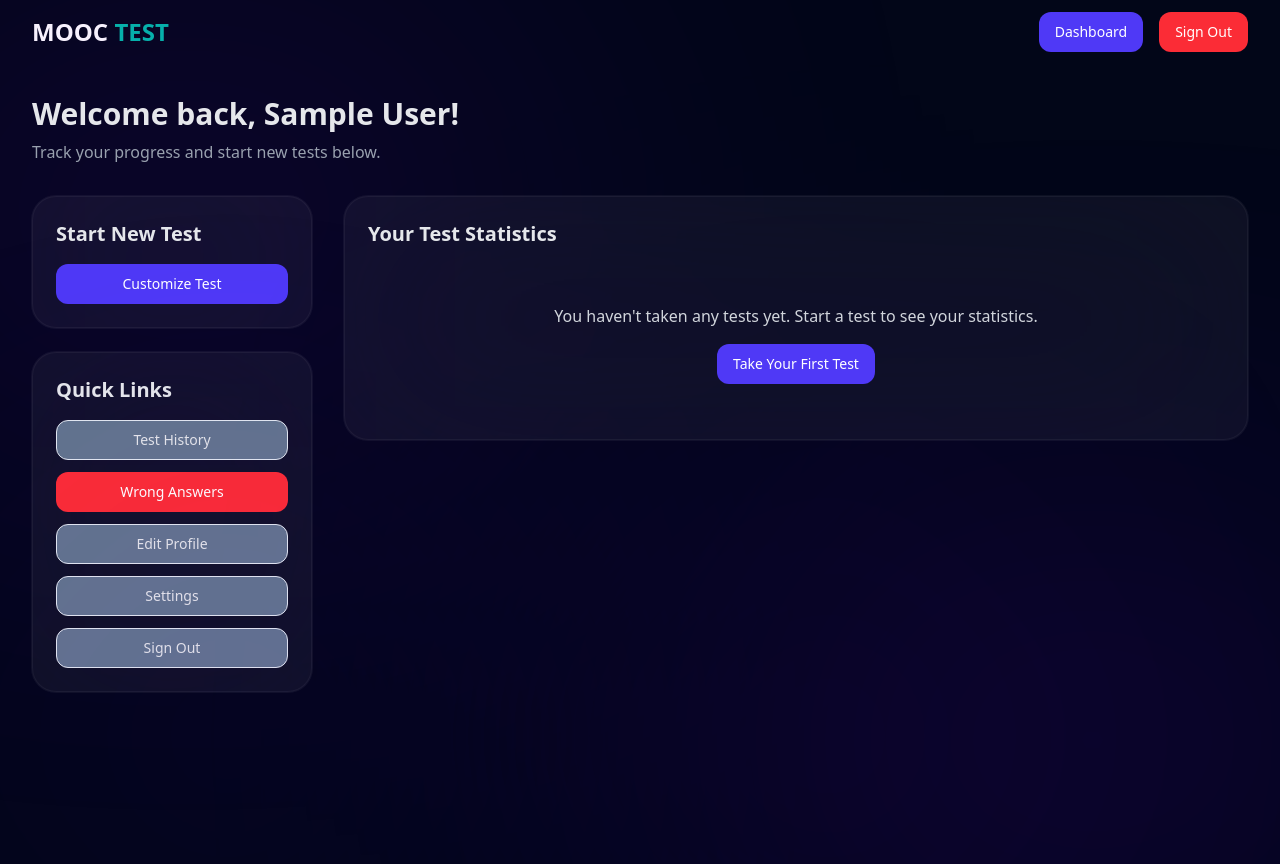
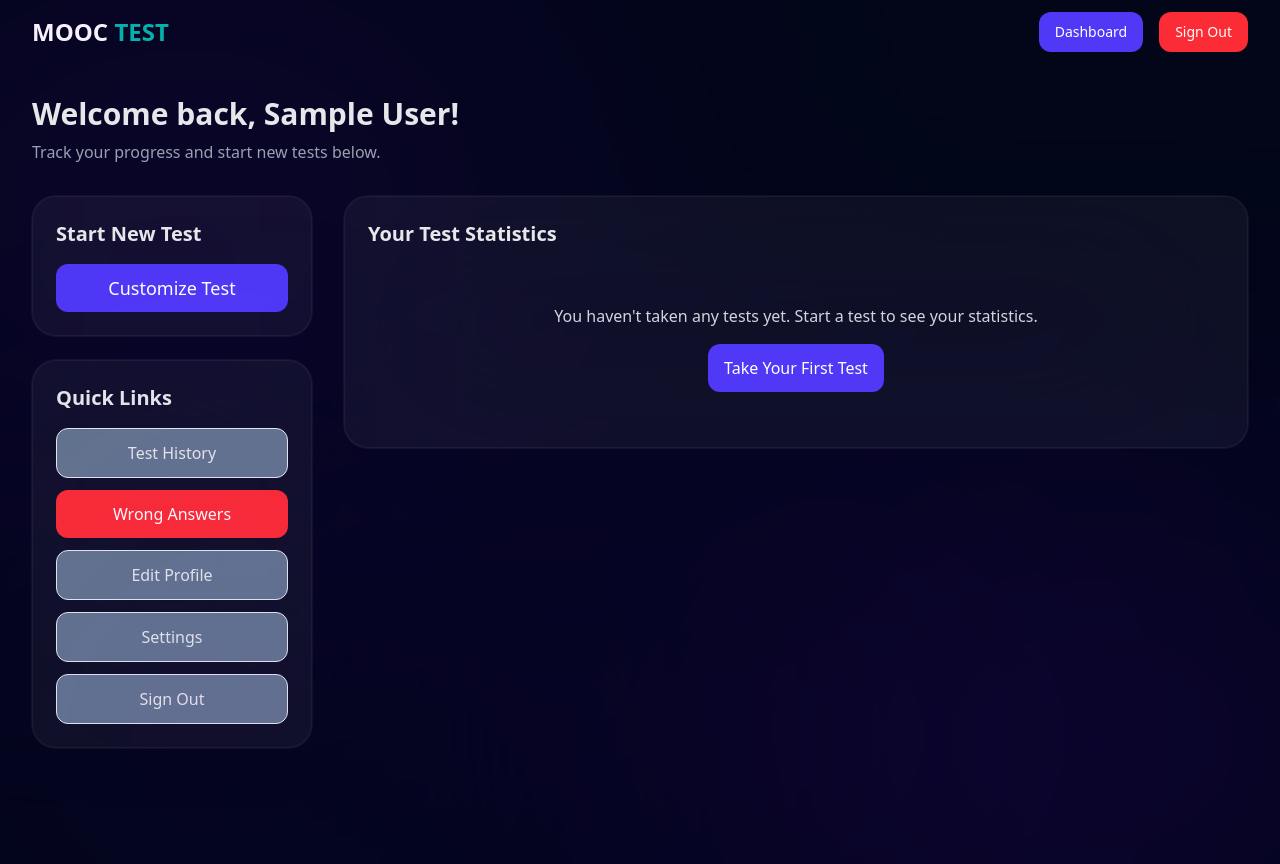
Before and after one commit to ms0031/mooc-test, a Next.js app: page /dashboard in a window 1280 px wide. Built offline with nearby package versions, Linux system fonts and the light colour scheme; no server answers; the database is empty; sample sign-in values are in the browser's storage.

Commit message:
Adjust button and container styling for consistency
Update button padding, text size, and container border radius across components to ensure a cohesive UI design. Changes include modifying `rounded-3xl` to `rounded-2xl` for question containers and standardizing button styles in the dashboard.

```diff
--- a/src/app/dashboard/page.tsx
+++ b/src/app/dashboard/page.tsx
@@ -73,7 +73,7 @@ export default function Dashboard() {
                 <div className="space-y-3">
                   <Button
                     variant="primary"
-                    className="w-full"
+                    className="w-full py-6 text-lg"
                     onClick={() => router.push("/test/settings")}
                   >
                     Customize Test
@@ -90,35 +90,35 @@ export default function Dashboard() {
                 <div className="space-y-3">
                   <Button
                     variant="outline"
-                    className="w-full"
+                    className="w-full py-6 text-[16px]"
                     onClick={() => router.push("/dashboard/history")}
                   >
                     Test History
                   </Button>
                   <Button
                     variant="destructive"
-                    className="w-full"
+                    className="w-full py-6 text-[16px]"
                     onClick={() => router.push("/dashboard/wrong-answers")}
                   >
                     Wrong Answers
                   </Button>
                   <Button
                     variant="outline"
-                    className="w-full"
+                    className="w-full py-6 text-[16px]"
                     onClick={() => router.push("/profile")}
                   >
                     Edit Profile
                   </Button>
                   <Button
                     variant="outline"
-                    className="w-full"
+                    className="w-full py-6 text-[16px]"
                     onClick={() => router.push("/settings")}
                   >
                     Settings
                   </Button>
                   <Button
                     variant="outline"
-                    className="w-full"
+                    className="w-full py-6 text-[16px]"
                     onClick={() => signOut({ callbackUrl: "/" })}
                   >
                     Sign Out
@@ -146,7 +146,8 @@ export default function Dashboard() {
                       You haven't taken any tests yet. Start a test to see your
                       statistics.
                     </p>
-                    <Button
+                      <Button
+                        className="py-6 text-[16px]"
                       variant="primary"
                       onClick={() => router.push("/test/settings")}
                     >
--- a/src/app/test/page.tsx
+++ b/src/app/test/page.tsx
@@ -226,7 +226,7 @@ export default function TestPage() {
           return (
             <div
               key={question._id}
-              className=" bg-white/5 rounded-3xl outline-2 outline-offset-[-1px] outline-white/5 backdrop-blur-[100px] overflow-hidden shadow-xl p-6"
+              className=" bg-white/5 rounded-2xl outline-2 outline-offset-[-1px] outline-white/5 backdrop-blur-[100px] overflow-hidden shadow-xl p-6"
             >
               <h2 className="text-xl font-semibold text-gray-200 mb-4">
                 {index + 1}. {question.question}
```
